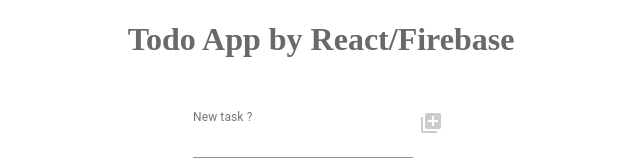
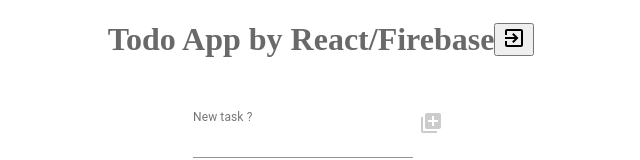
Before and after one commit to wizard-Laplace/Self-learn_TypeScript_React-firebase_ToDoApp, a React (Create React App) app: page / in a window 1280 px wide. Shown: the top 160 px of the page, without its empty margins (319-959 px from the left). Built offline with nearby package versions, Linux system fonts and the light colour scheme; no server answers; the database is empty; sample sign-in values are in the browser's storage.

Commit message:
各機能のボタンを追加

```diff
--- a/src/App.tsx
+++ b/src/App.tsx
@@ -5,6 +5,8 @@
 import AddToPhotosIcon from "@material-ui/icons/AddToPhotos";
 import TaskItem from "./TaskItem";
 import { makeStyles } from "@material-ui/styles";
+import { auth } from "./firebase";
+import ExitToAppIcon from "@material-ui/icons/ExitToApp";
 
 const useStyles = makeStyles({
 	field: {
@@ -17,10 +19,17 @@
 	},
 });
 
-const App: React.FC = () => {
+const App: React.FC = (props: any) => {
 	const [tasks, setTasks] = useState([{ id: "", title: "" }]);
 	const [input, setInput] = useState("");
 	const classes = useStyles();
+
+	useEffect(() => {
+		const unSub = auth.onAuthStateChanged((user) => {
+			!user && props.history.push("login");
+		});
+		return () => unSub();
+	});
 
 	useEffect(() => {
 		const unSub = db.collection("tasks").onSnapshot((snapshot) => {
@@ -39,6 +48,20 @@
 	return (
 		<div className={styles.app__root}>
 			<h1>Todo App by React/Firebase</h1>
+			<button
+				className={styles.app_logout}
+				onClick={async () => {
+					try {
+						await auth.signOut();
+						props.history.push("login");
+					} catch (error) {
+						alert(error.message);
+					}
+				}}
+			>
+				<ExitToAppIcon />
+			</button>
+
 			<br />
 			<FormControl>
 				<TextField
```
